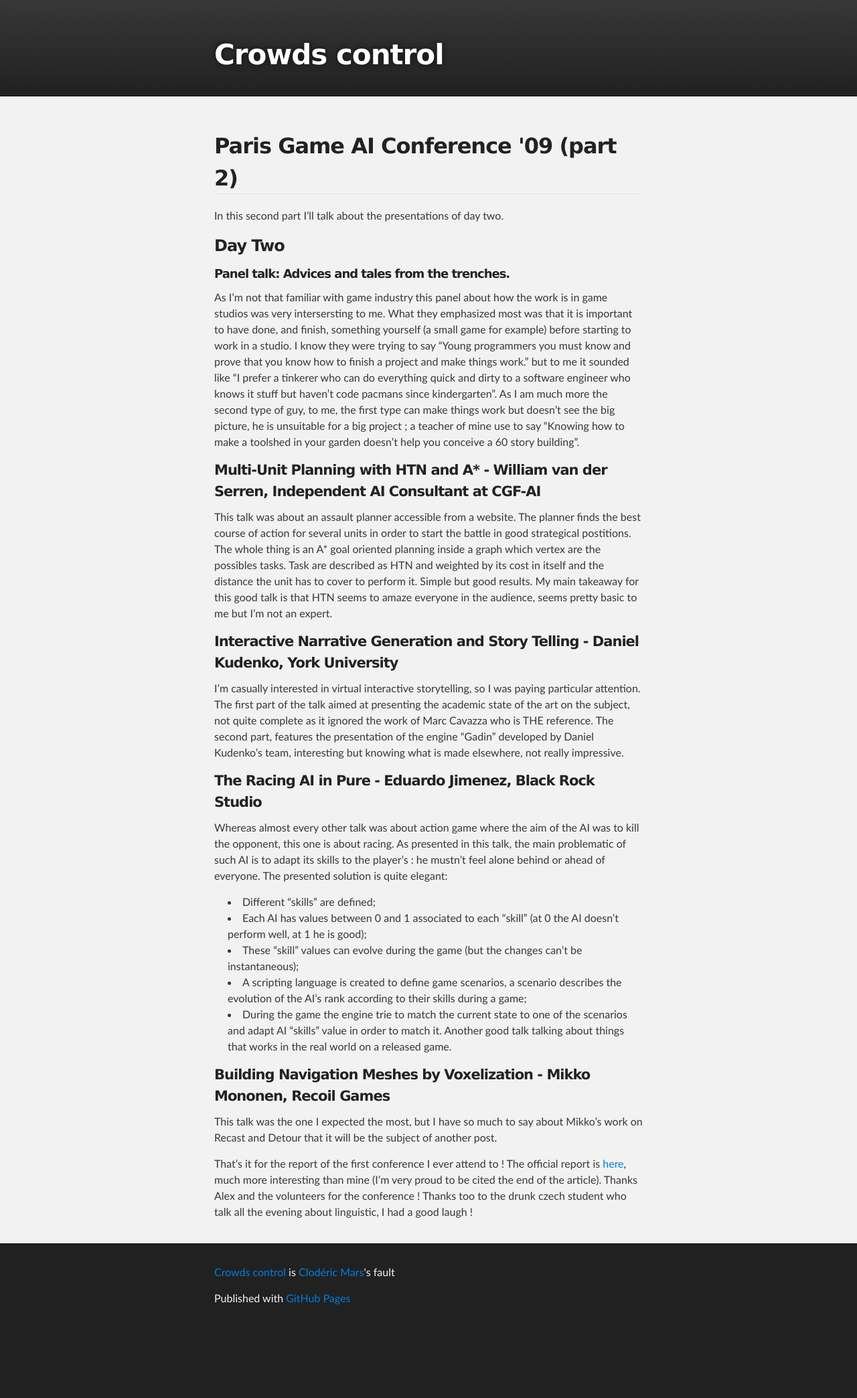
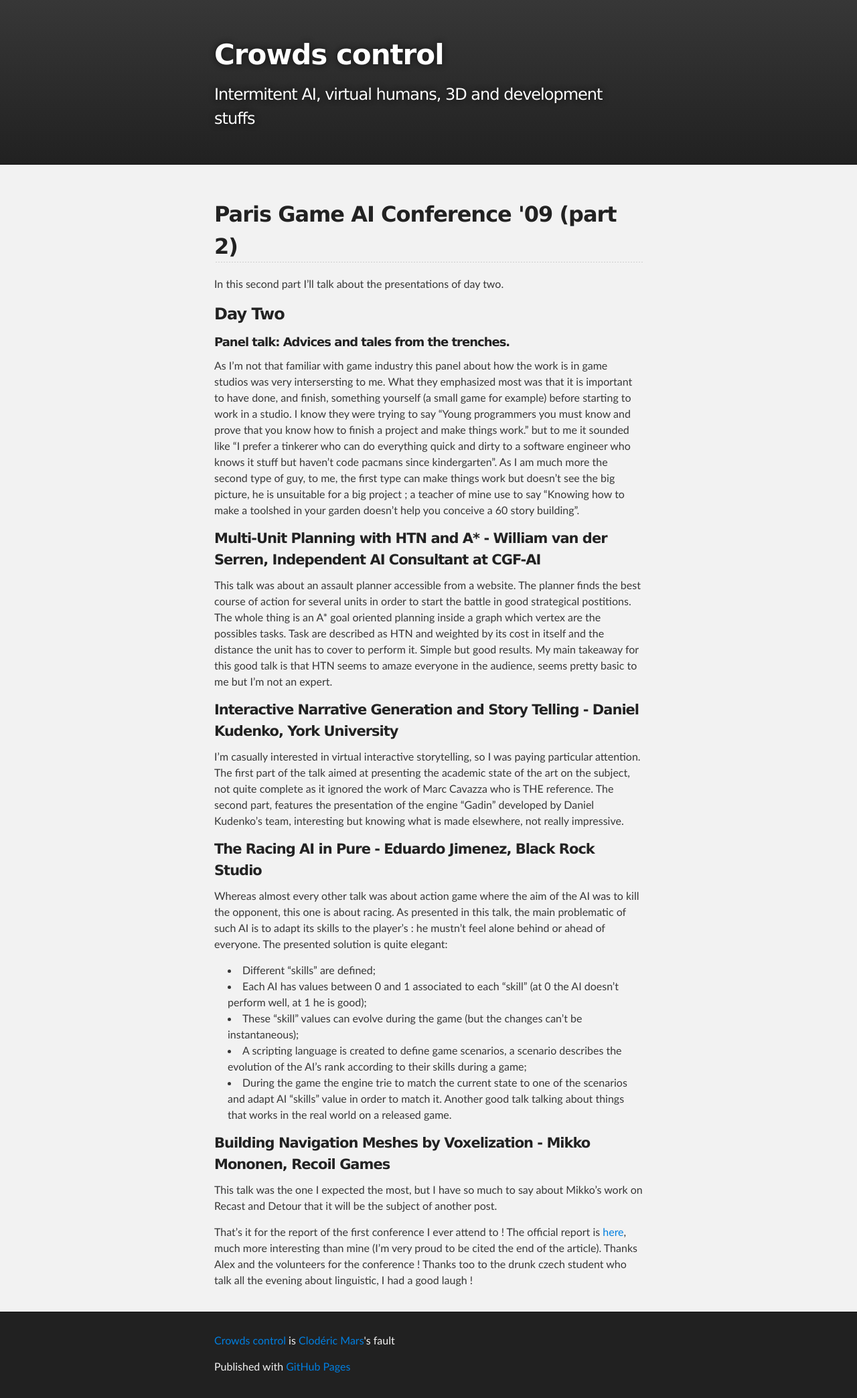
Before and after one commit to cloderic/www, a Jekyll site: the page built from _posts/2009-08-02-paris-game-ai-conference-09-part2.markdown, in a window 1280 px wide. Shown: the whole page at 67% size. Built offline with Jekyll 4.4.1, drawn with Linux system fonts in a browser that asks for light colours; before the commit the page ends 1986 px from its top, so only the background shows below that.

Commit message:
Cleanup CSSs

```diff
--- a/_config.yml
+++ b/_config.yml
@@ -7,6 +7,7 @@ url: http://cloderic.github.com/
 #url: http://www.crowdscontrol.net/
 
 name: Crowds control
+tagline: Intermitent AI, virtual humans, 3D and development stuffs
 author: Clodéric Mars
 mail: cloderic.mars@gmail.com
 
--- a/_layouts/default.html
+++ b/_layouts/default.html
@@ -5,7 +5,7 @@
 		<meta http-equiv="X-UA-Compatible" content="chrome=1" />
 		<meta name="description" content="{{ site.name }}" />
 		<title>{{ site.name }} - {{ page.title }}</title>
-		<link rel="stylesheet" type="text/css" media="screen" href="{{ site.url }}stylesheets/stylesheet.css">
+		<link rel="stylesheet" type="text/css" media="screen" href="{{ site.url }}css/stylesheet.css">
 		<script type="text/javascript">
 			var _gaq = _gaq || [];
 			_gaq.push(['_setAccount', 'UA-3838411-6']);
@@ -22,17 +22,10 @@
 	<body>
 		<div id="header_wrap" class="outer">
 			<header class="inner">
-				<!--<a id="forkme_banner" href="https://github.com/cloderic/crowdscontrol.net">Fork Me on GitHub</a>-->
+				<!--<a id="forkme_banner" href="https://github.com/cloderic/cloderic.github.com">Fork Me on GitHub</a>-->
 
 				<h1 id="project_title">{{ site.name }}</h1>
-				<!-- <h2 id="project_tagline"></h2> -->
-
-				<!--
-				<section id="downloads">
-					<a class="zip_download_link" href="https://github.com/cloderic/crowdscontrol.net/zipball/master">Download this project as a .zip file</a>
-					<a class="tar_download_link" href="https://github.com/cloderic/crowdscontrol.net/tarball/master">Download this project as a tar.gz file</a>
-				</section>
-				-->
+				<h2 id="project_tagline">{{ site.tagline }}</h2>
 			</header>
 		</div>
 
--- a/_posts/2009-07-29-first-post-manifesto.markdown
+++ b/_posts/2009-07-29-first-post-manifesto.markdown
@@ -6,4 +6,4 @@ permalink: /wordpress
 
 For some times now I have wanted to create some kind of "pro" blog but I never took the time, until now. I'm going to SIGGRAPH for the first time next week and I want a place where I can report some of what I'll learn there. So here we go !
 
-I work since 2006 in 3D related fields : behavioral animation, crowd simulation, virtual realistic cities, authoring tools for 3d content... As I still consider myself a newbie, I'm constantly and eagerly trying to gather infos and learn. Hopefully, my current job at [Golaem](http://www.golaem.com) allows me just that. This blog will be a place for me to formalise and keep some of those interesting stuffs and, incidentally share them. Quantitatively, I'll try to post articles every week or two ; I've also created a twitter as a sidekick for this blog, you can check it [here ](http://www.twitter.com/clodericmars) or on the left side of the blog page.
+I work since 2006 in 3D related fields : behavioral animation, crowd simulation, virtual realistic cities, authoring tools for 3d content... As I still consider myself a newbie, I'm constantly and eagerly trying to gather infos and learn. Hopefully, my current job at [Golaem](http://www.golaem.com) allows me just that. This blog will be a place for me to formalise and keep some of those interesting stuffs and, incidentally share them. Quantitatively, I'll try to post articles every week or two ; I've also created a twitter as a sidekick for this blog, you can check it [here](http://www.twitter.com/clodericmars) or on the left side of the blog page.
--- a/stylesheets/stylesheet.css
+++ b/css/stylesheet.css
@@ -321,45 +321,6 @@ Full-Width Styles
   text-shadow: #111 0px 0px 10px;
 }
 
-#downloads {
-  position: absolute;
-  width: 210px;
-  z-index: 10;
-  bottom: -40px;
-  right: 0;
-  height: 70px;
-  background: url('../images/icon_download.png') no-repeat 0% 90%;
-}
-
-.zip_download_link {
-  display: block;
-  float: right;
-  width: 90px;
-  height:70px;
-  text-indent: -5000px;
-  overflow: hidden;
-  background: url(../images/sprite_download.png) no-repeat bottom left;
-}
-
-.tar_download_link {
-  display: block;
-  float: right;
-  width: 90px;
-  height:70px;
-  text-indent: -5000px;
-  overflow: hidden;
-  background: url(../images/sprite_download.png) no-repeat bottom right;
-  margin-left: 10px;
-}
-
-.zip_download_link:hover {
-  background: url(../images/sprite_download.png) no-repeat top left;
-}
-
-.tar_download_link:hover {
-  background: url(../images/sprite_download.png) no-repeat top right;
-}
-
 #main_content_wrap {
   background: #f2f2f2;
   border-top: 1px solid #111;
```
Also changed, not shown: css/pygment_trac.css (renamed from stylesheets/pygment_trac.css), images/icon_download.png (deleted), images/sprite_download.png (deleted), 4 other files.
